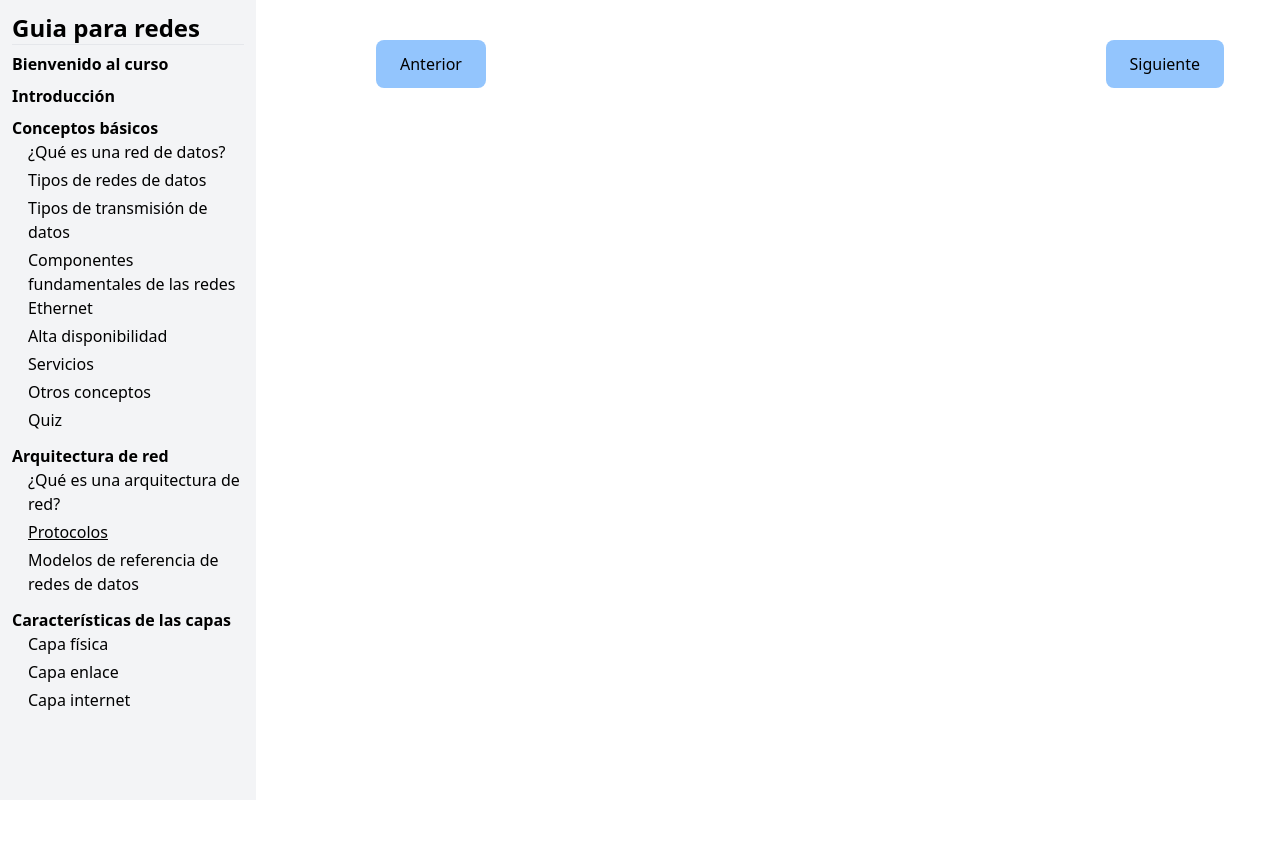
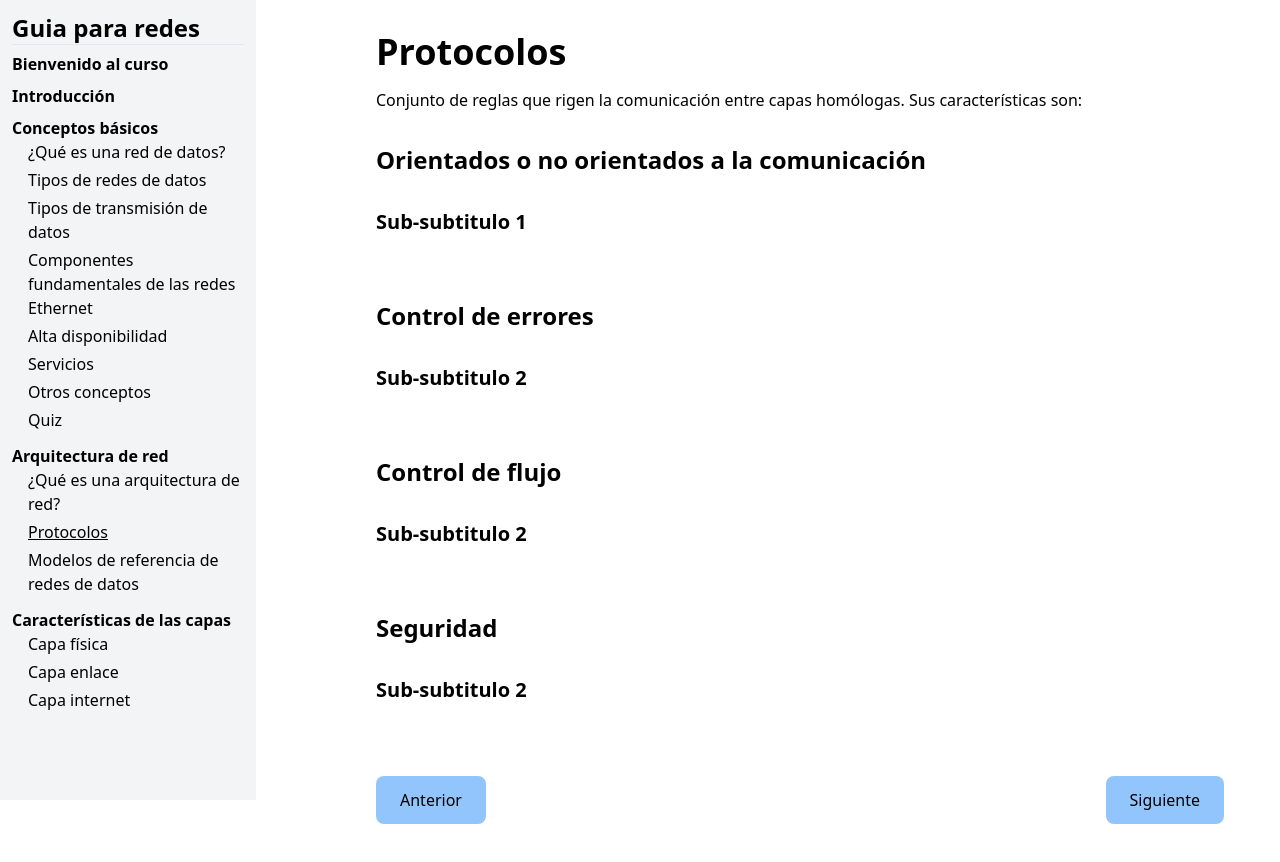
Before and after one commit to jeliasdiaz/Data-networks-guide, a React (Vite) app: page /arquitectura-red/protocolos in a window 1280 px wide. Before the commit the page ends 800 px from the top, so only its background shows below. Built offline with nearby package versions, Linux system fonts and the light colour scheme.

Commit message:
Seccion protocolos titulos

```diff
--- a/src/App.jsx
+++ b/src/App.jsx
@@ -15,6 +15,7 @@ import { AltaDisponibilidad } from './pages/Conceptos-basicos/AltaDisponibilidad
 import { ServiciosBasicos } from './pages/Conceptos-basicos/ServiciosBasicos'
 import { OtrosConceptos } from './pages/Conceptos-basicos/OtrosConceptos'
 import { ArquitecturaRed } from './pages/Conceptos-basicos/ArquitecturaRed'
+import { Protocolos } from './pages/Conceptos-basicos/Protocolos'
 
 function App() {
 	return (
@@ -64,6 +65,10 @@ function App() {
 								path='/arquitectura-red/que-es-una-arquitectura-red'
 								element={<ArquitecturaRed />}
 							/>
+							<Route
+								path='/arquitectura-red/protocolos'
+								element={<Protocolos />}
+							/>
 						</Routes>
 						<BottomNavigation />
 					</div>
--- a/src/data/ArquitecturaRed.json
+++ b/src/data/ArquitecturaRed.json
@@ -1,6 +1,6 @@
 [
 	{
-		"title": "Arquitectura de red (Capítulo 1.3)",
+		"title": "¿Qué es arquitectura de red? (Capítulo 1.3)",
 		"img": "",
 		"content": "Es el **diseño que define la organización de los dispositivos que conforman la red**. Para la planificación de una red, se toma en cuenta el componente hardware *(switches, routers, hosts, etc)* y el componente software *(protocolos y servicios)*.",
 		"imgContent": "",
@@ -25,25 +25,6 @@
 						"content": "Los datos se transmiten **bidireccionalmente**, pero contrario al caso anterior, la comunicación entre emisor y receptor puede ser **simultanéa**. Lo podemos evidenciar en una llamada telefónica, donde ambas partes tienen el canal abierto a disposición de enviar mensajes, y lo pueden hacer a la misma vez.",
 						"imgContent": ""
 					}
-
-
-				]
-			},
-			{
-				"title": "Subtitulo 2",
-				"content": "",
-				"imgContent": "",
-				"subContent": [
-					{
-						"title": "Sub-subtitulo 2",
-						"imgContent": "",
-						"content": ""
-					},
-					{
-						"title": "",
-						"imgContent": "",
-						"content": ""
-					}
 				]
 			}
 		]
--- /dev/null
+++ b/src/data/Protocolos.json
@@ -0,0 +1,78 @@
+[
+    {
+        "title": "Protocolos",
+        "img": "",
+        "content": "Conjunto de reglas que rigen la comunicación entre capas homólogas. Sus características son:",
+        "imgContent": "",
+        "subContent": [
+            {
+                "title": "Orientados o no orientados a la comunicación",
+                "content": "",
+                "imgContent": "",
+                "subContent": [
+                    {
+                        "title": "Sub-subtitulo 1",
+                        "imgContent": "",
+                        "content": ""
+                    },
+                    {
+                        "title": "",
+                        "imgContent": "",
+                        "content": ""
+                    }
+                ]
+            },
+            {
+                "title": "Control de errores",
+                "content": "",
+                "imgContent": "",
+                "subContent": [
+                    {
+                        "title": "Sub-subtitulo 2",
+                        "imgContent": "",
+                        "content": ""
+                    },
+                    {
+                        "title": "",
+                        "imgContent": "",
+                        "content": ""
+                    }
+                ]
+            },
+            {
+                "title": "Control de flujo",
+                "content": "",
+                "imgContent": "",
+                "subContent": [
+                    {
+                        "title": "Sub-subtitulo 2",
+                        "imgContent": "",
+                        "content": ""
+                    },
+                    {
+                        "title": "",
+                        "imgContent": "",
+                        "content": ""
+                    }
+                ]
+            },
+            {
+                "title": "Seguridad",
+                "content": "",
+                "imgContent": "",
+                "subContent": [
+                    {
+                        "title": "Sub-subtitulo 2",
+                        "imgContent": "",
+                        "content": ""
+                    },
+                    {
+                        "title": "",
+                        "imgContent": "",
+                        "content": ""
+                    }
+                ]
+            }
+        ]
+    }
+]
--- /dev/null
+++ b/src/pages/Conceptos-basicos/Protocolos.jsx
@@ -0,0 +1,5 @@
+import data from '../../data/Protocolos.json'
+import ContentRenderer from '../../utils/ContentRenderer'
+export const Protocolos = () => {
+	return <ContentRenderer data={data} />
+}
```
